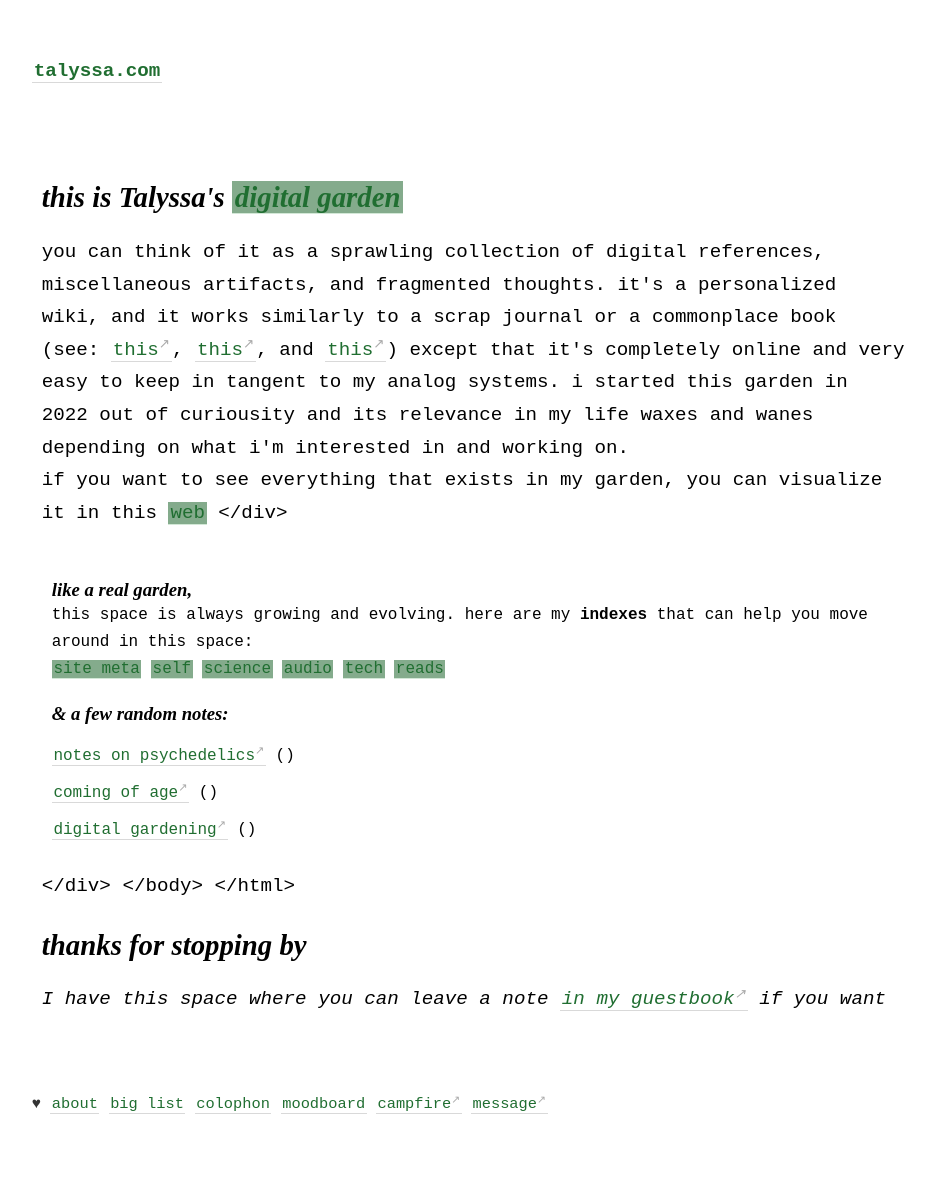
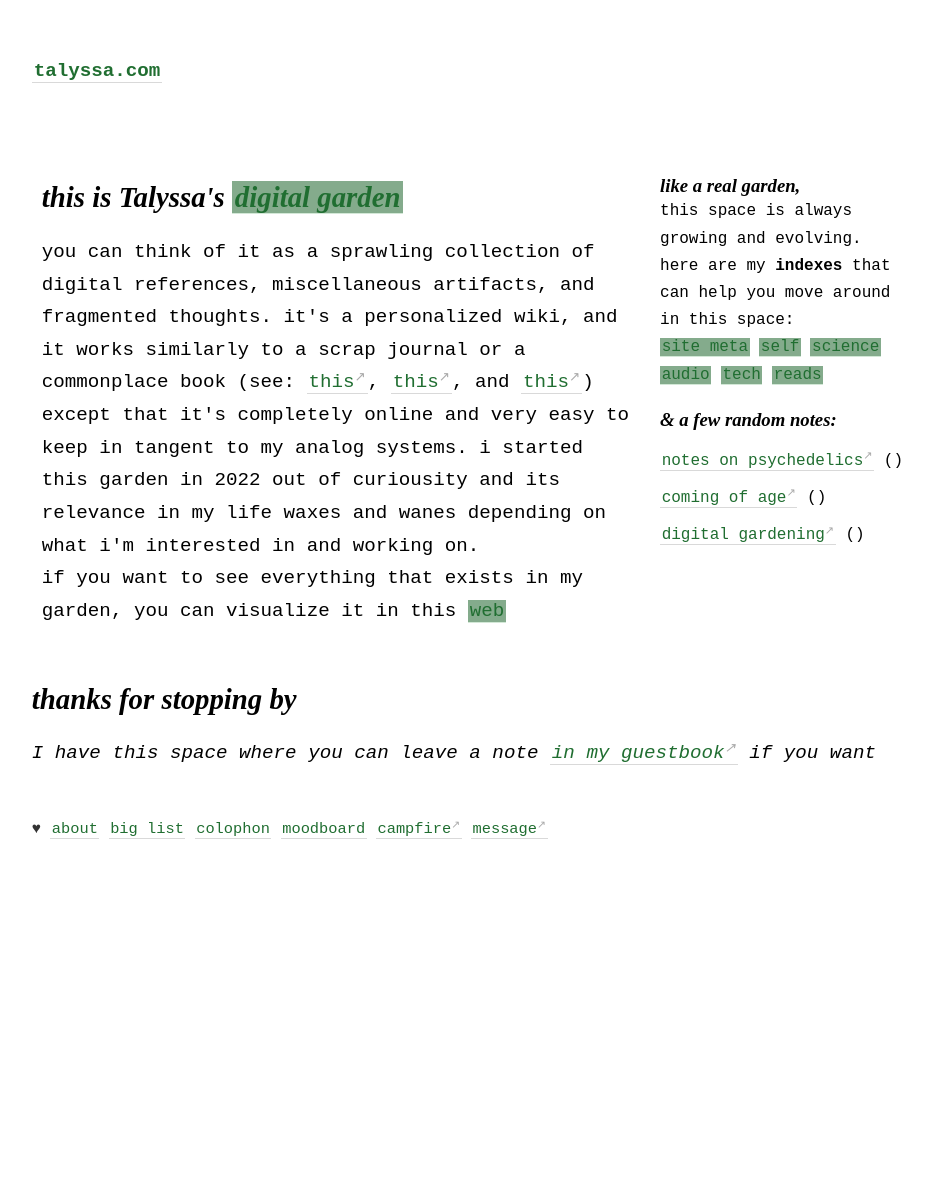
Before and after one commit to geminiworms/talyssagarden.github.io, a Jekyll site: the page built from _pages/index.md, in a window 1280 px wide. Shown: the whole page, without its empty margins (45-980 px from the left). Built offline with Jekyll 4.4.1, drawn with Linux system fonts in a browser that asks for light colours; after the commit the page ends 909 px from its top, so only the background shows below that.

Commit message:
Update index.md

```diff
--- a/_pages/index.md
+++ b/_pages/index.md
@@ -42,7 +42,7 @@
   <div class="container">
     <div class="left-column">
       <h2>this is Talyssa's <a class="internal-link" href="/what-is-digital-gardening">digital garden</a></h2>
-      <p>you can think of it as a sprawling collection of digital references, miscellaneous artifacts, and fragmented thoughts. it's a personalized wiki, and it works similarly to a scrap journal or a commonplace book (see: <a class="external-link" href="https://youtu.be/aaHEgPk0tNM">this</a>, <a class="external-link" href="https://youtu.be/XFUQJtOcras">this</a>, and <a class="external-link" href="https://youtu.be/T_S7Uiy03pw?t=731">this</a>) except that it's completely online and very easy to keep in tangent to my analog systems. i started this garden in 2022 out of curiousity and its relevance in my life waxes and wanes depending on what i'm interested in and working on. <br> if you want to see everything that exists in my garden, you can visualize it in this <a class="internal-link" href="/web">web</a>
+      <p>you can think of it as a sprawling collection of digital references, miscellaneous artifacts, and fragmented thoughts. it's a personalized wiki, and it works similarly to a scrap journal or a commonplace book (see: <a class="external-link" href="https://youtu.be/aaHEgPk0tNM">this</a>, <a class="external-link" href="https://youtu.be/XFUQJtOcras">this</a>, and <a class="external-link" href="https://youtu.be/T_S7Uiy03pw?t=731">this</a>) except that it's completely online and very easy to keep in tangent to my analog systems. i started this garden in 2022 out of curiousity and its relevance in my life waxes and wanes depending on what i'm interested in and working on. <br> if you want to see everything that exists in my garden, you can visualize it in this <a class="internal-link" href="/web">web</a></p>
     </div>
     <div class="right-column">
       <p><h3>like a real garden,</h3>this space is always growing and evolving. here are my <b>indexes</b> that can help you move around in this space:</p><br>
```
